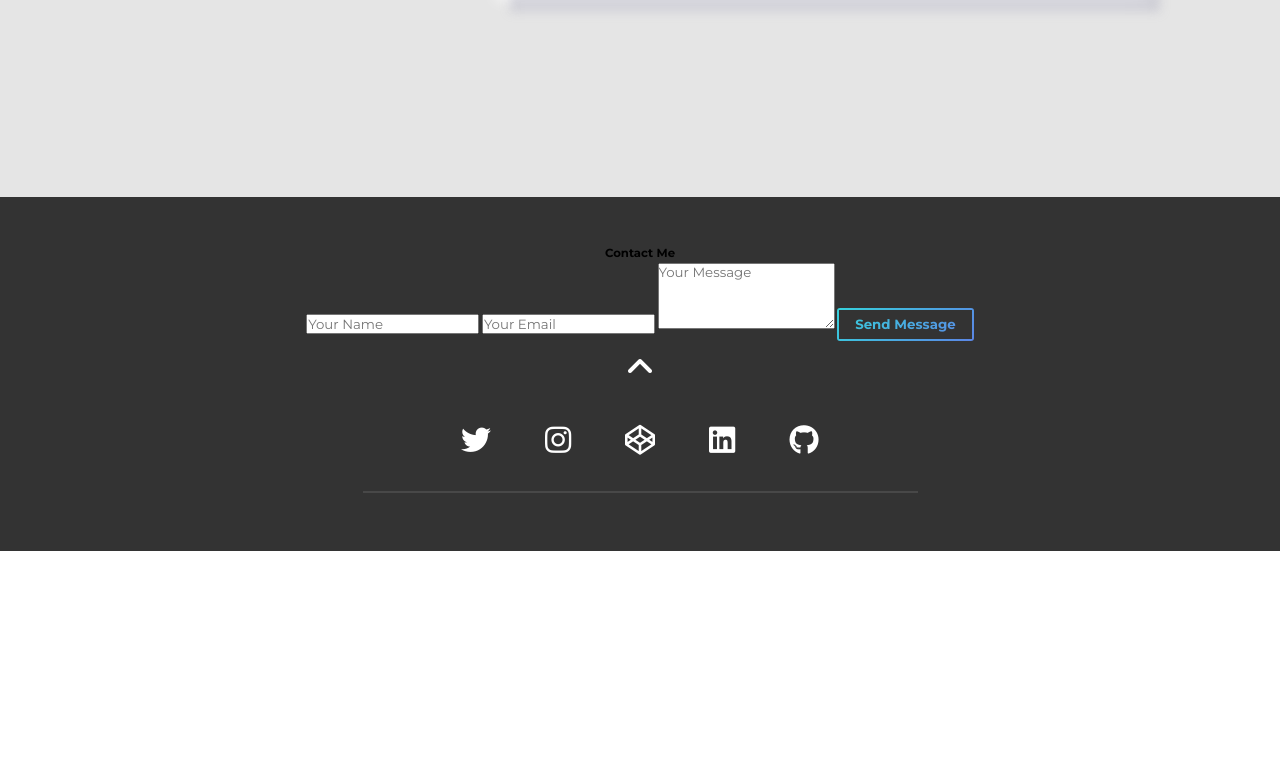
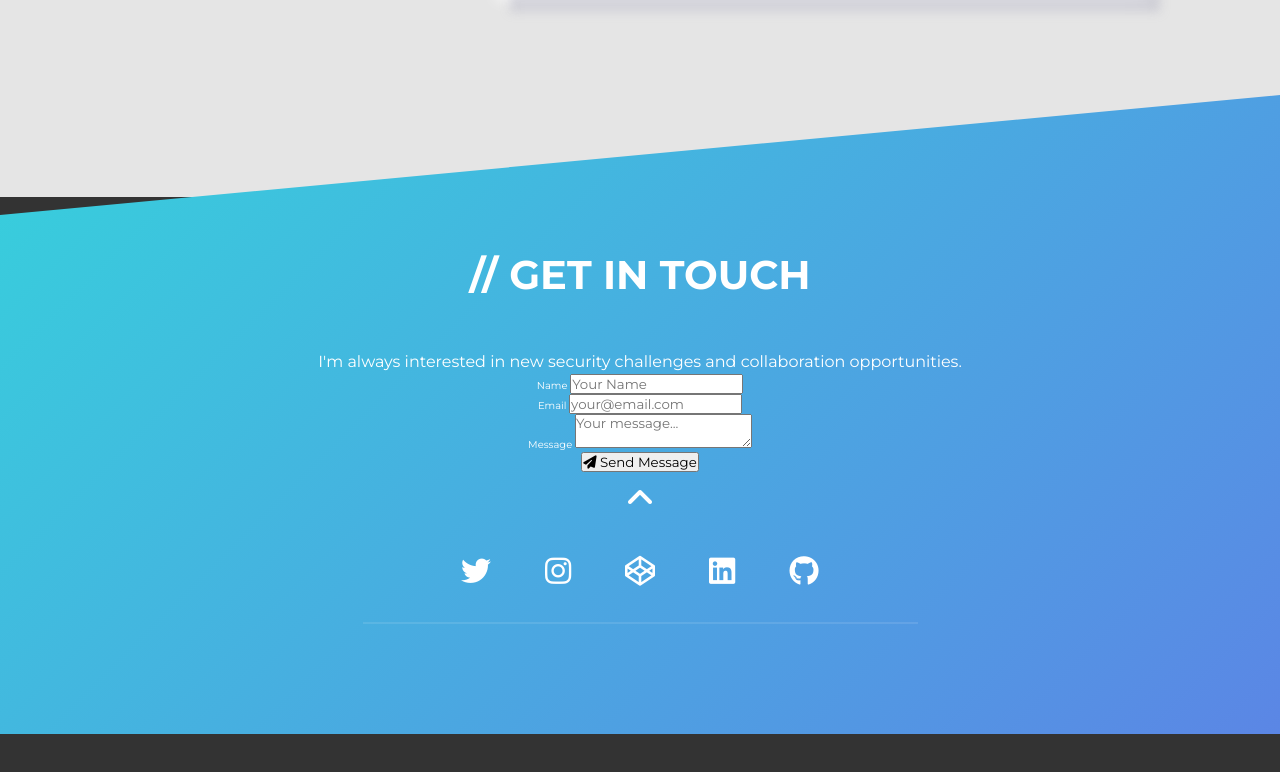
Before and after one commit to Bluzeorc/Bluzeorc.github.io, a plain HTML site: page index.html in a window 1280 px wide. Shown: the part 2521-3293 px from the top of the page. Before the commit the page ends 3072 px from the top, so only its background shows below. Drawn offline with Linux system fonts and the light colour scheme.

Commit message:
Refactor index.html for better structure and contact form
Updated the contact section and improved overall structure.

```diff
--- a/index.html
+++ b/index.html
@@ -226,15 +226,53 @@
 
     <!-- Footer Section -->
     <footer class="footer">
-<div class="contact-box">
-  <h3>Contact Me</h3>
-  <form action="https://formspree.io/f/yourformid" method="POST" class="contact-form">
-    <input type="text" name="name" placeholder="Your Name" required />
-    <input type="email" name="_replyto" placeholder="Your Email" required />
-    <textarea name="message" placeholder="Your Message" rows="4" required></textarea>
-    <button type="submit" class="cta-btn cta-btn--hero">Send Message</button>
-  </form>
-</div>
+<section id="contact" class="section contact">
+        <h2 class="section-title">// Get In Touch</h2>
+        <p class="section-subtitle">
+          I'm always interested in new security challenges and collaboration
+          opportunities.
+        </p>
+        <div class="contact-content">
+          <!-- Contact Form -->
+          <div class="contact-form-container">
+            <form id="contactForm">
+              <div class="form-group">
+                <label for="name" class="form-label">Name</label>
+                <input
+                  type="text"
+                  id="name"
+                  name="name"
+                  class="form-input"
+                  placeholder="Your Name"
+                  required
+                />
+              </div>
+              <div class="form-group">
+                <label for="email" class="form-label">Email</label>
+                <input
+                  type="email"
+                  id="email"
+                  name="email"
+                  class="form-input"
+                  placeholder="your@email.com"
+                  required
+                />
+              </div>
+              <div class="form-group">
+                <label for="message" class="form-label">Message</label>
+                <textarea
+                  id="message"
+                  name="message"
+                  class="form-input form-textarea"
+                  placeholder="Your message..."
+                  required
+                ></textarea>
+              </div>
+              <button type="submit" class="btn btn-primary btn-full">
+                <i class="fas fa-paper-plane"></i> Send Message
+              </button>
+            </form>
+          </div>
       <div class="container">
         <a href="#hero" class="back-to-top" aria-label="go back to top">
           <i class="fa fa-angle-up fa-2x" aria-hidden="true"></i>
```
